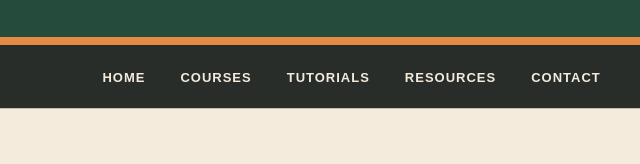
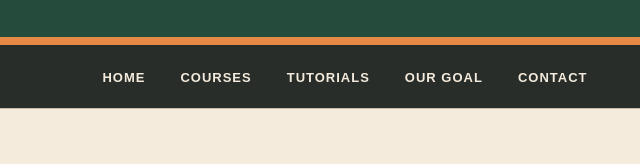
Before and after one commit to ronitepic17/FullStackDevelopment, a plain HTML site: page index.html in a window 1280 px wide. Shown: the part 190-354 px from the top of the page, 0-640 px from the left. Drawn offline with Linux system fonts and the light colour scheme.

Commit message:
Updated FullStack Week1

```diff
--- a/index.html
+++ b/index.html
@@ -18,7 +18,7 @@
       <li><a href="#home">Home</a></li>
       <li><a href="#courses">Courses</a></li>
       <li><a href="#tutorials">Tutorials</a></li>
-      <li><a href="#resources">Resources</a></li>
+      <li><a href="#goal">Our Goal</a></li>
       <li><a href="#contact">Contact</a></li>
     </ul>
   </nav>
```
